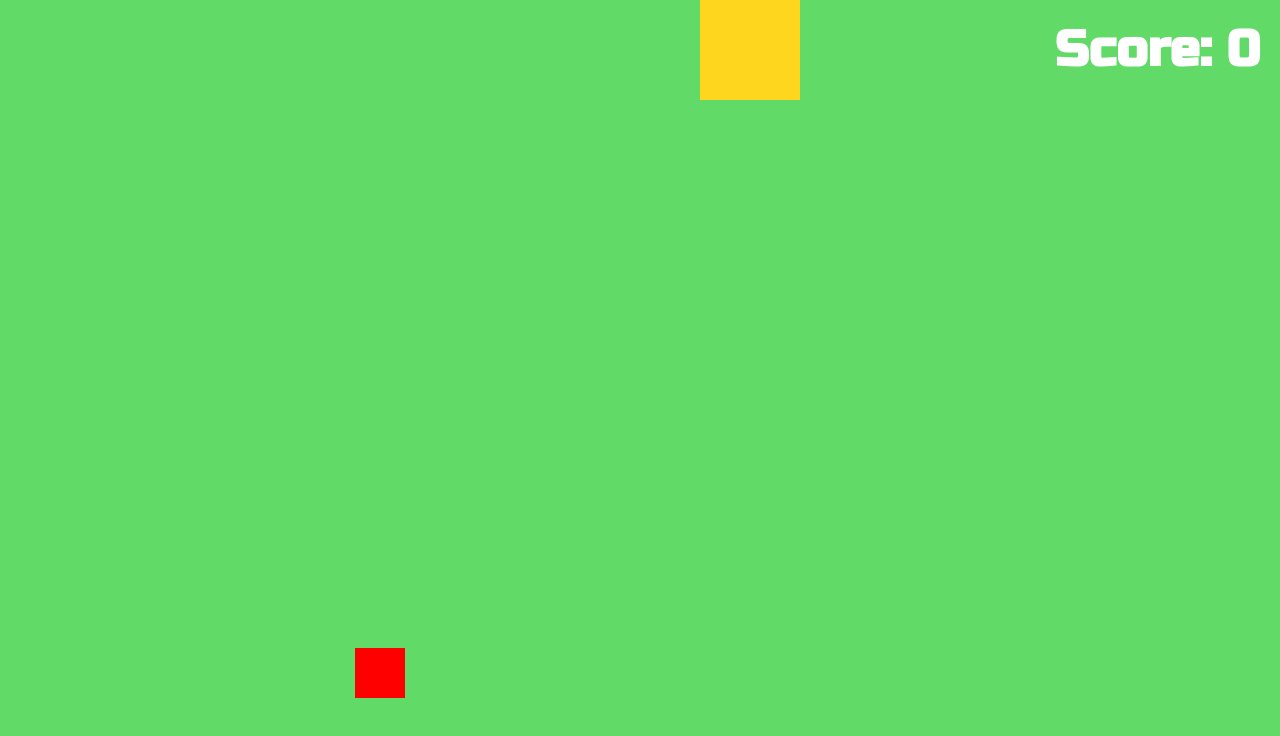
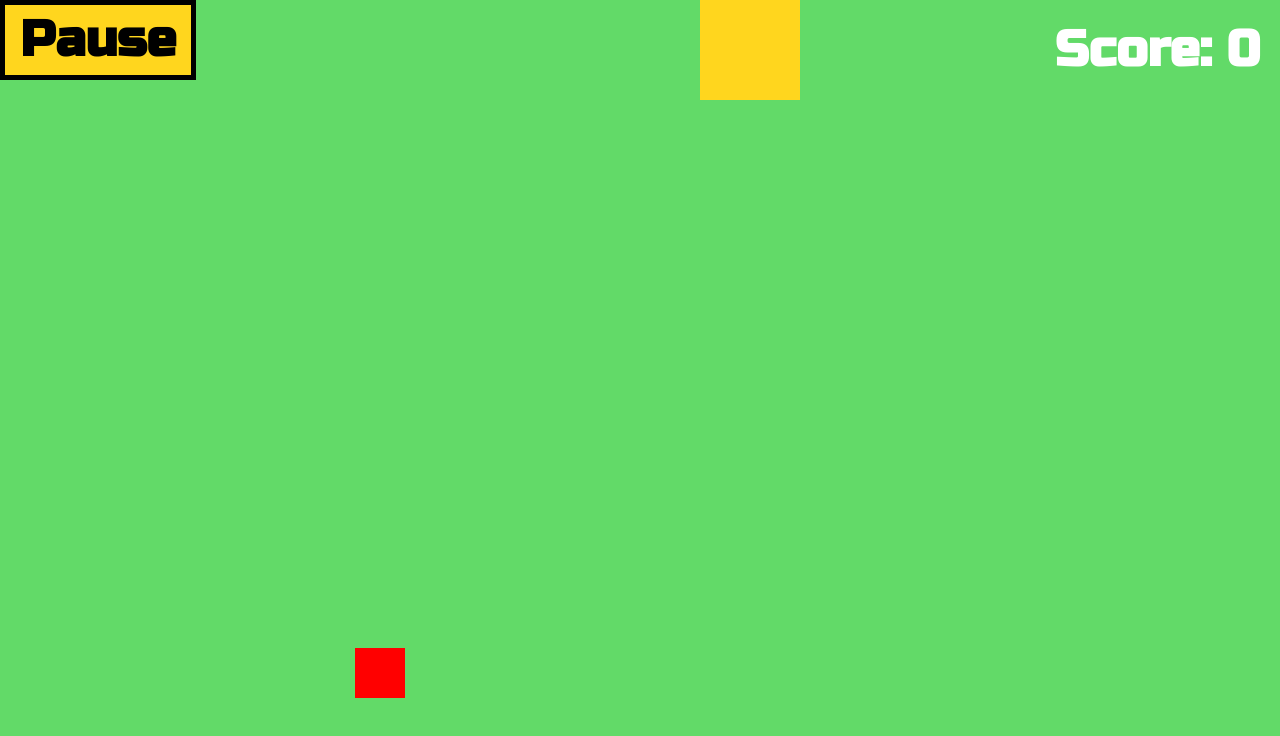
Before and after one commit to holmanskih/snake, a website built with webpack: page dist/index.html in a window 1280 px wide. Both pictures are taken after a click on the button "Start". Built offline with nearby package versions, Linux system fonts and the light colour scheme.

Commit message:
add ui control

```diff
--- /dev/null
+++ b/src/constants.ts
@@ -0,0 +1,7 @@
+const SOUND_OBSTACLE = "obstacle.wav"
+const SOUND_CLICK = "click.wav"
+
+export {
+    SOUND_OBSTACLE,
+    SOUND_CLICK
+}
--- a/src/game.ts
+++ b/src/game.ts
@@ -3,37 +3,38 @@ import { Snake, Vector, VectorDirection } from "./snake";
 import { Direction } from "./part";
 import { Screen } from "./screen";
 import { AudioManager } from "./audio_manager";
+import { SOUND_CLICK, SOUND_OBSTACLE } from "./constants";
+import { UIControl } from "./ui/control";
 
 
 export class Game {
     public screen: Screen;
 
-    private score: number;
     private lastFrameTimeMs: number;
     private deltaFrameTimeMs: number;
 
-    private scoreElem: HTMLDivElement;
     private gameWindow: HTMLDivElement;
     private startButton: HTMLButtonElement;
     private soundInputElem: HTMLInputElement;
 
+    private uiControl: UIControl;
     public snake: Snake;
 
-    constructor(score: number, deltaFrameTimeMs: number, screen: Screen) {
-        this.score = score
+    constructor(deltaFrameTimeMs: number, screen: Screen) {
         this.screen = screen
 
         // can be move to movePlayerAnimation
         this.lastFrameTimeMs = 0
         this.deltaFrameTimeMs = deltaFrameTimeMs
 
-        this.scoreElem = document.getElementById("score") as HTMLDivElement
         this.gameWindow = document.getElementById("game-window") as HTMLDivElement
         this.startButton = document.getElementById("start-button") as HTMLButtonElement
         this.soundInputElem = document.getElementById("sound-input") as HTMLInputElement
 
         this.startButton.addEventListener('click', () => this.start())
         this.soundInputElem.addEventListener('change', (e) => this.onSoundInputChange(e))
+
+        this.uiControl = new UIControl()
 
         // snake player
         const initSnakeDirection: VectorDirection = {
@@ -50,8 +51,11 @@ export class Game {
     }
 
     private start(): void {
-        AudioManager.getInstance().play("sound.wav")
+        AudioManager.getInstance().play(SOUND_CLICK)
         this.closeGameWindow()
+
+        // render
+        this.uiControl.render()
         this.renderPlayer()
     }
 
@@ -72,13 +76,13 @@ export class Game {
 
             // track apple collision with snake part
             const snakePosition = this.snake.getHeadPosition()
-            this.spawnApple(snakePosition)
+            this.checkCollision(snakePosition)
         }
 
         window.requestAnimationFrame((f) => this.movePlayerAnimation(f));
     }
 
-    private spawnApple(snakePosition: DOMRect): void {
+    private checkCollision(snakePosition: DOMRect): void {
         const l1 = { x: snakePosition.top, y: snakePosition.right }
         const r1 = { x: snakePosition.bottom, y: snakePosition.left }
 
@@ -86,6 +90,7 @@ export class Game {
 
         if(apple.isExist()) {
             if(apple.collides(r1, l1)) {
+                AudioManager.getInstance().play(SOUND_OBSTACLE)
                 this.respawnApple(apple)
                 this.snake.grow()
             }
@@ -94,16 +99,9 @@ export class Game {
         }
     }
 
-
-
     private respawnApple(currentApple: Apple) {
         currentApple.remove()
-        this.updateScore()
+        this.uiControl.updateScore()
         currentApple.spawn()
     }
-
-    private updateScore() {
-        this.score++
-        this.scoreElem.innerText = this.score.toString()
-    }
 }
--- a/src/index.ts
+++ b/src/index.ts
@@ -2,7 +2,7 @@ import {Game} from "./game"
 import {Screen} from "./screen"
 
 const screen = new Screen(window.innerWidth, window.innerHeight)
-new Game(0, 200, screen)
+new Game(200, screen)
 // TODO: create history for snake parts to transfer history data on screen brake
 // TODO: double check possible errors in position on screen brake (when set setPositionX(0))
 // TODO: adjust speed
--- a/src/movement.ts
+++ b/src/movement.ts
@@ -102,9 +102,9 @@ export class Movement {
     public move(part: SnakePart, screen: Screen) {
         const partPos = part.position
 
-        if(this.turns.length >0) {
-            debugger
-        }
+        // if(this.turns.length >0) {
+        //     debugger
+        // }
         // check if part position is the same as turn position.
         // if it is true, move the part by turn direction.
         // each part can have only one turn point.
--- /dev/null
+++ b/src/ui/control.ts
@@ -0,0 +1,23 @@
+// game ui control controls pause and score functionality in game
+export class UIControl {
+    private gameControlElem: HTMLDivElement
+    private pauseButtonElem: HTMLButtonElement
+    private scoreElem: HTMLDivElement;
+
+    private score: number = 0
+
+    constructor() {
+        this.gameControlElem = document.getElementById("game-control") as HTMLDivElement
+        this.scoreElem = document.getElementById("score") as HTMLDivElement
+        this.pauseButtonElem = document.getElementById("pause-btn") as HTMLButtonElement
+    }
+
+    public render() {
+        this.gameControlElem.style.visibility = "visible"
+    }
+
+    public updateScore() {
+        this.score++
+        this.scoreElem.innerText = this.score.toString()
+    }
+}
```
Also changed, not shown: dist/index.html, dist/style.css, readme.md (added), 3 other files.
